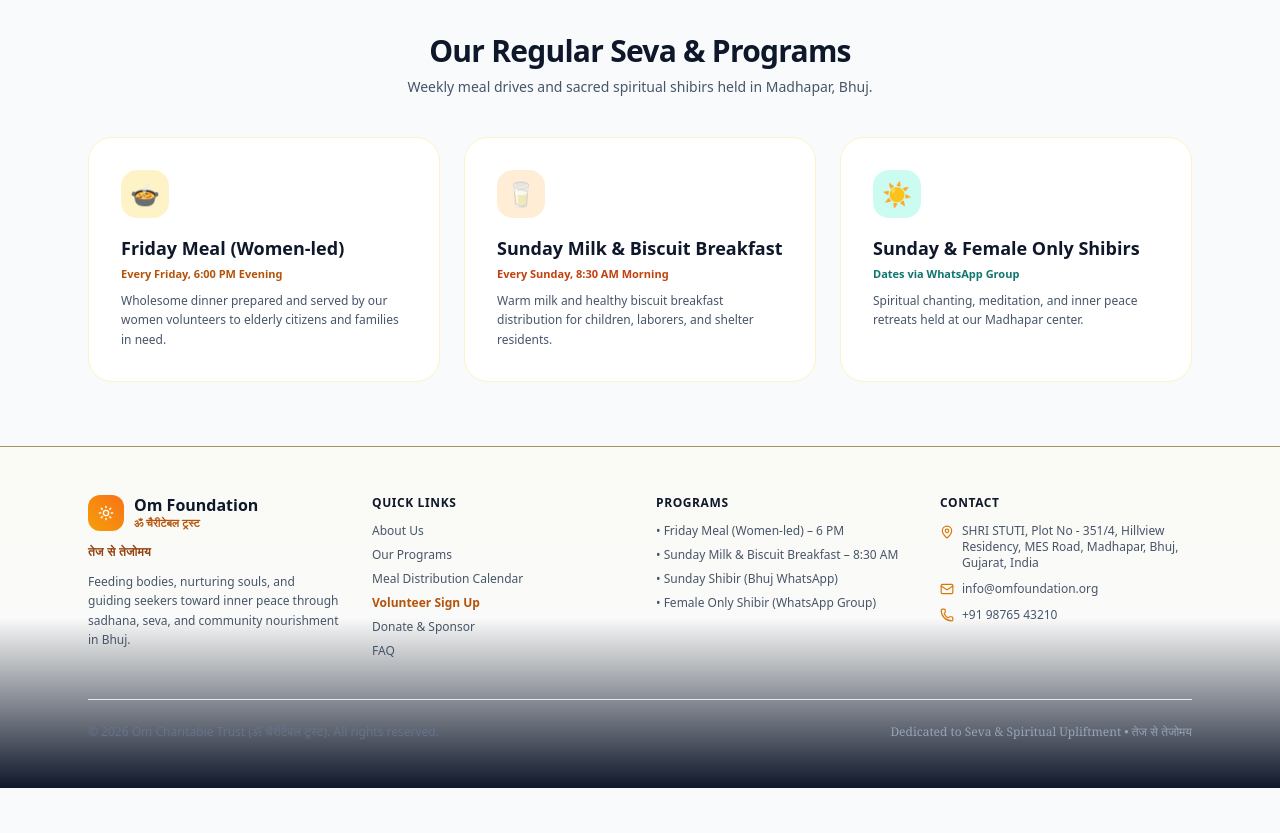
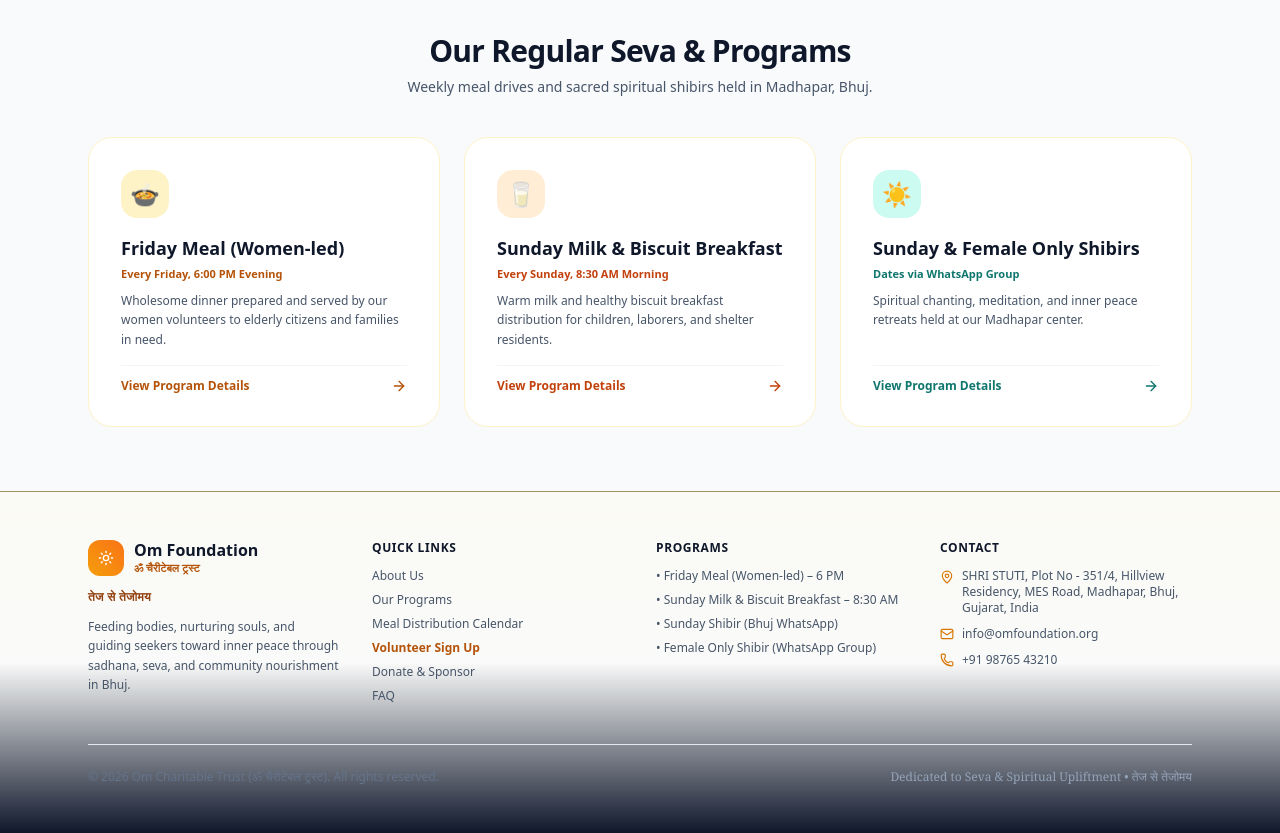
Before and after one commit to vanshsolanki58-stack/om-foundation, a React (Vite) app: page / in a window 1280 px wide. Shown: the part 2200-3033 px from the top of the page. Before the commit the page ends 2988 px from the top, so only its background shows below. Built offline with nearby package versions, Linux system fonts and the light colour scheme; no server answers; the database is empty.

Commit message:
Make all three program cards on homepage link directly to /programs

```diff
--- a/src/pages/HomePage.tsx
+++ b/src/pages/HomePage.tsx
@@ -356,38 +356,74 @@
         </div>
 
         <div className="grid grid-cols-1 md:grid-cols-3 gap-6">
-          <div className="bg-white p-6 sm:p-8 rounded-3xl border border-amber-100 shadow-xs hover:shadow-md transition">
-            <div className="w-12 h-12 rounded-2xl bg-amber-100 text-amber-800 flex items-center justify-center font-bold mb-4 text-2xl">
+          {/* Program Card 1 */}
+          <Link
+            to="/programs"
+            className="bg-white p-6 sm:p-8 rounded-3xl border border-amber-100 shadow-xs hover:shadow-lg hover:border-amber-300 hover:-translate-y-1 transition-all duration-300 flex flex-col justify-between group cursor-pointer"
+          >
+            <div>
+              <div className="w-12 h-12 rounded-2xl bg-amber-100 text-amber-800 flex items-center justify-center font-bold mb-4 text-2xl group-hover:scale-110 transition-transform">
                 🍲
               </div>
-            <h3 className="text-lg font-bold text-slate-900 mb-1">Friday Meal (Women-led)</h3>
+              <h3 className="text-lg font-bold text-slate-900 mb-1 group-hover:text-amber-800 transition-colors">
+                Friday Meal (Women-led)
+              </h3>
               <span className="text-[11px] font-bold text-amber-700 block mb-2">Every Friday, 6:00 PM Evening</span>
               <p className="text-xs text-slate-600 leading-relaxed">
                 Wholesome dinner prepared and served by our women volunteers to elderly citizens and families in need.
               </p>
             </div>
+            <div className="mt-4 pt-3 border-t border-slate-100 flex items-center justify-between text-xs font-bold text-amber-700 group-hover:text-amber-800">
+              <span>View Program Details</span>
+              <ArrowRight className="w-4 h-4 group-hover:translate-x-1.5 transition-transform" />
+            </div>
+          </Link>
 
-          <div className="bg-white p-6 sm:p-8 rounded-3xl border border-amber-100 shadow-xs hover:shadow-md transition">
-            <div className="w-12 h-12 rounded-2xl bg-orange-100 text-orange-800 flex items-center justify-center font-bold mb-4 text-2xl">
+          {/* Program Card 2 */}
+          <Link
+            to="/programs"
+            className="bg-white p-6 sm:p-8 rounded-3xl border border-amber-100 shadow-xs hover:shadow-lg hover:border-amber-300 hover:-translate-y-1 transition-all duration-300 flex flex-col justify-between group cursor-pointer"
+          >
+            <div>
+              <div className="w-12 h-12 rounded-2xl bg-orange-100 text-orange-800 flex items-center justify-center font-bold mb-4 text-2xl group-hover:scale-110 transition-transform">
                 🥛
               </div>
-            <h3 className="text-lg font-bold text-slate-900 mb-1">Sunday Milk & Biscuit Breakfast</h3>
+              <h3 className="text-lg font-bold text-slate-900 mb-1 group-hover:text-amber-800 transition-colors">
+                Sunday Milk & Biscuit Breakfast
+              </h3>
               <span className="text-[11px] font-bold text-orange-700 block mb-2">Every Sunday, 8:30 AM Morning</span>
               <p className="text-xs text-slate-600 leading-relaxed">
                 Warm milk and healthy biscuit breakfast distribution for children, laborers, and shelter residents.
               </p>
             </div>
+            <div className="mt-4 pt-3 border-t border-slate-100 flex items-center justify-between text-xs font-bold text-orange-700 group-hover:text-orange-800">
+              <span>View Program Details</span>
+              <ArrowRight className="w-4 h-4 group-hover:translate-x-1.5 transition-transform" />
+            </div>
+          </Link>
 
-          <div className="bg-white p-6 sm:p-8 rounded-3xl border border-amber-100 shadow-xs hover:shadow-md transition">
-            <div className="w-12 h-12 rounded-2xl bg-teal-100 text-teal-800 flex items-center justify-center font-bold mb-4 text-2xl">
+          {/* Program Card 3 */}
+          <Link
+            to="/programs"
+            className="bg-white p-6 sm:p-8 rounded-3xl border border-amber-100 shadow-xs hover:shadow-lg hover:border-amber-300 hover:-translate-y-1 transition-all duration-300 flex flex-col justify-between group cursor-pointer"
+          >
+            <div>
+              <div className="w-12 h-12 rounded-2xl bg-teal-100 text-teal-800 flex items-center justify-center font-bold mb-4 text-2xl group-hover:scale-110 transition-transform">
                 ☀️
               </div>
-            <h3 className="text-lg font-bold text-slate-900 mb-1">Sunday & Female Only Shibirs</h3>
+              <h3 className="text-lg font-bold text-slate-900 mb-1 group-hover:text-teal-800 transition-colors">
+                Sunday & Female Only Shibirs
+              </h3>
               <span className="text-[11px] font-bold text-teal-700 block mb-2">Dates via WhatsApp Group</span>
               <p className="text-xs text-slate-600 leading-relaxed">
                 Spiritual chanting, meditation, and inner peace retreats held at our Madhapar center.
               </p>
             </div>
+            <div className="mt-4 pt-3 border-t border-slate-100 flex items-center justify-between text-xs font-bold text-teal-700 group-hover:text-teal-800">
+              <span>View Program Details</span>
+              <ArrowRight className="w-4 h-4 group-hover:translate-x-1.5 transition-transform" />
+            </div>
+          </Link>
         </div>
       </section>
     </div>
```
Lines whose indentation alone changed are shown as unchanged.
